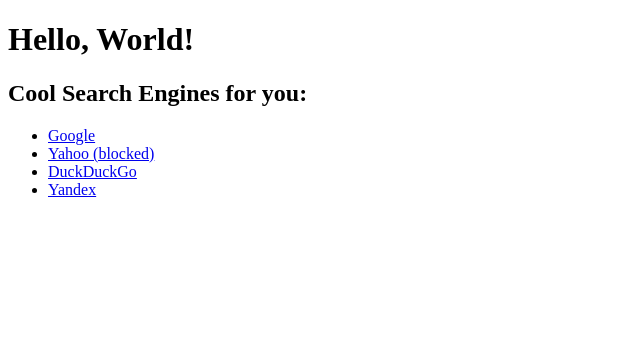
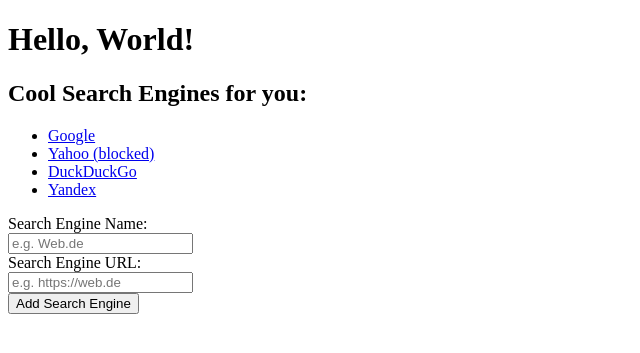
Before and after one commit to finkformatics/flask-example, a Flask app: page / in a window 1280 px wide. Shown: the top 353 px of the page, without its empty margins (0-640 px from the left). Run offline with Flask 2, Linux system fonts and the light colour scheme.

Commit message:
Finalize requests/responses

```diff
--- a/flask_application/templates/index.html
+++ b/flask_application/templates/index.html
@@ -13,4 +13,11 @@
             {% endif %}
         {% endfor %}
     </ul>
+    <form action="/add" method="post">
+        <label for="search-engine-name">Search Engine Name:</label><br>
+        <input type="text" id="search-engine-name" name="search-engine-name" placeholder="e.g. Web.de" required><br>
+        <label for="search-engine-url">Search Engine URL:</label><br>
+        <input type="url" id="search-engine-url" name="search-engine-url" placeholder="e.g. https://web.de" required><br>
+        <input type="submit" value="Add Search Engine">
+    </form>
 {% endblock %}
--- a/flask_application/views.py
+++ b/flask_application/views.py
@@ -1,15 +1,22 @@
-from flask import render_template
+from flask import redirect, render_template, request
 
 from . import app
+
+search_engines = {
+    'Google': 'https://google.com',
+    'Yahoo': 'https://yahoo.com',
+    'DuckDuckGo': 'https://duckduckgo.com',
+    'Yandex': 'https://yandex.com',
+}
 
 
 @app.route('/')
 def index():
-    search_engines = {
-        'Google': 'https://google.com',
-        'Yahoo': 'https://yahoo.com',
-        'DuckDuckGo': 'https://duckduckgo.com',
-        'Yandex': 'https://yandex.com',
-    }
+    return render_template('index.html', name='World', search_engines=search_engines)
 
-    return render_template('index.html', name='World', search_engines=search_engines)
+
+@app.route('/add', methods=['POST'])
+def add_search_engine():
+    search_engines[request.form.get('search-engine-name')] = request.form.get('search-engine-url')
+
+    return redirect('/')
```
